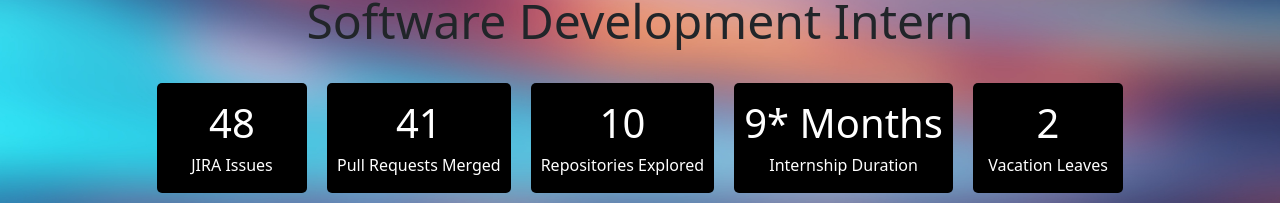
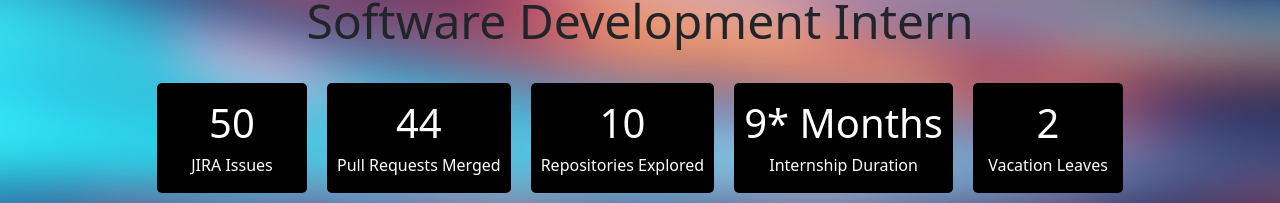
Before and after one commit to QAZIMAAZARSHAD/Infa-Intern, a React (Create React App) app: page / in a window 1280 px wide. Shown: the part 249-452 px from the top of the page. Built offline with nearby package versions, Linux system fonts and the light colour scheme.

Commit message:
Updated June

```diff
--- a/src/components/Contributions.js
+++ b/src/components/Contributions.js
@@ -318,7 +318,12 @@
                             <div className="face face1">
                                 <div className="content">
                                     <ul>
-                                        <li>Can't predict the future</li>
+                                        <li>
+                                            <span class="jira">PXM-3987</span>: RBAC SHM Bug
+                                        </li>
+                                        <li>
+                                            <span class="jira">PXM-3873</span>: Enrichment Bug
+                                        </li>
                                     </ul>
                                 </div>
                             </div>
--- a/src/components/Introduction.js
+++ b/src/components/Introduction.js
@@ -44,11 +44,11 @@
                 <div id="intro_works">
                     <div id="intro_card_box">
                         <div className="intro_cards">
-                            <p>48</p>
+                            <p>50</p>
                             <p>JIRA Issues</p>
                         </div>
                         <div className="intro_cards_large">
-                            <p>41</p>
+                            <p>44</p>
                             <p>Pull Requests Merged</p>
                         </div>
                         <div className="intro_cards_large">
```
